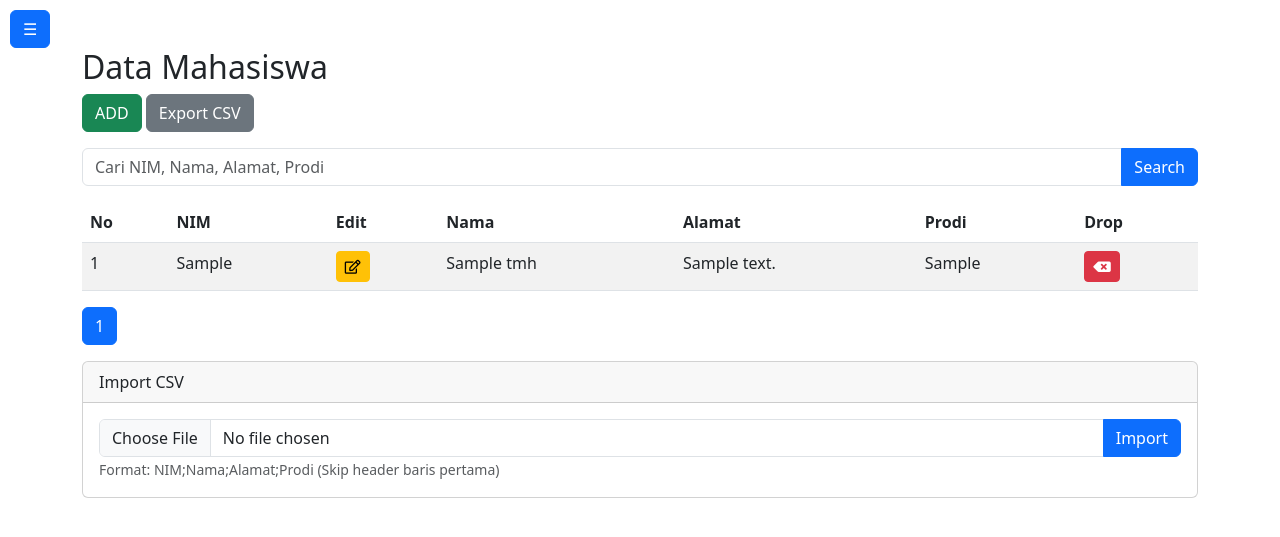
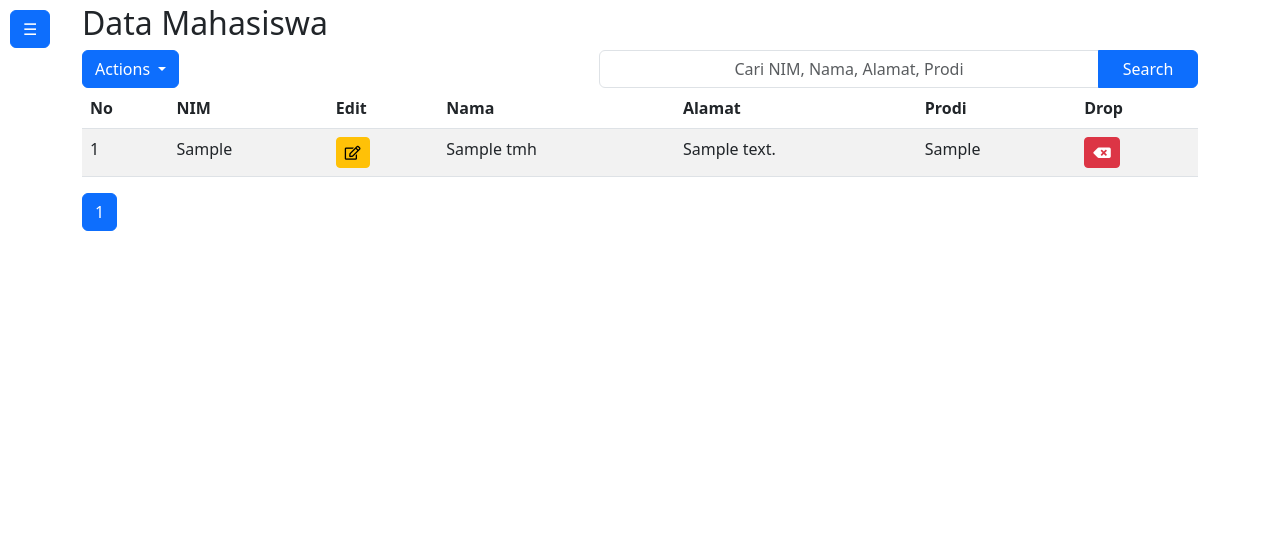
Before and after one commit to darisRanggaPratama/bootstrap-modal-crud, a PHP site: page /bootstrap-right-sidebar4/index.php in a window 1280 px wide. Shown: the top 537 px of the page. Run offline with PHP 8.4, Linux system fonts and the light colour scheme; tables that the repository leaves empty or names only in its code hold one stand-in row (values such as "Sample post").

Commit message:
initial commit

```diff
--- /dev/null
+++ b/bootstrap-right-sidebar4/assets/css/style.css
@@ -0,0 +1,41 @@
+/*Style untuk tombol group dan search*/
+.button-group {
+    display: flex;
+    align-items: center;
+    justify-content: space-between;
+}
+
+.dropdown-menu {
+    margin-top: 10px;
+    padding: 10px;
+    border: 1px solid #ccc;
+    border-radius: 5px;
+    box-shadow: 0 0 10px rgba(0, 0, 0, 0.1);
+}
+
+.dropdown-item {
+    padding: 10px;
+    border-bottom: 1px solid #ccc;
+}
+
+.dropdown-item:last-child {
+    border-bottom: none;
+}
+
+.input-group {
+    display: flex;
+    align-items: center;
+}
+
+.input-group input[type="text"] {
+    width: 500px;
+    text-align: center;
+}
+
+.input-group input[type="text"]:placeholder-shown {
+    text-align: center;
+}
+
+.input-group button[type="submit"] {
+    width: 100px;
+}
--- a/bootstrap-right-sidebar4/includes/header.php
+++ b/bootstrap-right-sidebar4/includes/header.php
@@ -7,5 +7,6 @@
     <link rel="stylesheet" href="https://cdnjs.cloudflare.com/ajax/libs/font-awesome/5.15.4/css/all.min.css">
     <link href="https://cdn.jsdelivr.net/npm/bootstrap@5.3.0/dist/css/bootstrap.min.css" rel="stylesheet">
     <link rel="stylesheet" href="assets/css/sidebar.css">
+    <link rel="stylesheet" href="assets/css/style.css">
 </head>
 <body>
--- a/bootstrap-right-sidebar4/index.php
+++ b/bootstrap-right-sidebar4/index.php
@@ -5,82 +5,13 @@ $db = new Database();
 $conn = $db->conn;
 
 // Proses Upload CSV
-if ($_SERVER['REQUEST_METHOD'] == 'POST' && isset($_FILES['csv_file'])) {
-    $file = $_FILES['csv_file']['tmp_name'];
-
-    if (($handle = fopen($file, 'r')) !== FALSE) {
-        // Skip header row
-        fgetcsv($handle, 1000, ';');
-
-        // Prepare insert statement
-        $stmt = $conn->prepare("INSERT INTO tmhs (nim, nama, alamat, prodi) VALUES (?, ?, ?, ?)");
-
-        $successCount = 0;
-        $errorCount = 0;
-
-        while (($data = fgetcsv($handle, 1000, ';')) !== FALSE) {
-            try {
-                // Pastikan data memiliki 4 kolom
-                if (count($data) >= 4) {
-                    $nim = trim($data[0]);
-                    $nama = trim($data[1]);
-                    $alamat = trim($data[2]);
-                    $prodi = trim($data[3]);
-
-                    // Cek apakah NIM sudah ada
-                    $checkStmt = $conn->prepare("SELECT COUNT(*) FROM tmhs WHERE nim = ?");
-                    $checkStmt->execute([$nim]);
-
-                    if ($checkStmt->fetchColumn() == 0) {
-                        $stmt->execute([$nim, $nama, $alamat, $prodi]);
-                        $successCount++;
-                    } else {
-                        $errorCount++;
-                    }
-                }
-            } catch(PDOException $e) {
-                $errorCount++;
-            }
-        }
-
-        fclose($handle);
-
-        $uploadMessage = "Upload selesai. Berhasil: $successCount, Gagal: $errorCount";
-    }
-}
+include 'pages/csv_upload.php';
 
 // Proses Download CSV
-if (isset($_GET['download']) && $_GET['download'] == 'csv') {
-    // Fetch all data
-    $stmt = $conn->query("SELECT nim, nama, alamat, prodi FROM tmhs");
-    $mahasiswa = $stmt->fetchAll(PDO::FETCH_ASSOC);
-
-    // Nama file
-    $filename = "mahasiswa_" . date('Ymd_His') . ".csv";
-
-    // Headers untuk download file
-    header('Content-Type: text/csv');
-    header('Content-Disposition: attachment; filename="' . $filename . '"');
-    header('Pragma: no-cache');
-    header('Expires: 0');
-
-    // Buka output stream
-    $fp = fopen('php://output', 'w');
-
-    // Tulis header
-    fputcsv($fp, ['NIM', 'Nama', 'Alamat', 'Prodi'], ';');
-
-    // Tulis data
-    foreach ($mahasiswa as $mhs) {
-        fputcsv($fp, $mhs, ';');
-    }
-
-    fclose($fp);
-    exit();
-}
+include 'pages/csv_download.php';
 
 // Pagination
-$limit = 10;
+$limit = 15;
 $page = isset($_GET['page']) ? $_GET['page'] : 1;
 $start = ($page - 1) * $limit;
 
@@ -107,25 +38,42 @@ $no = 1;
 include 'includes/header.php';
 ?>
 
-<div class="container mt-5">
+<div class="container mt-1">
     <h2>Data Mahasiswa</h2>
-    <!-- Download CSV Button -->
-    <div class="mb-3">
-        <a href="pages/create.php" class="btn btn-success">ADD</a>
-        <a href="?download=csv" class="btn btn-secondary">Export CSV</a>
+    <!-- Dropdown Button -->
+    <div class="button-group">
+        <div class="col-md-1 text-md-end mt-3 mt-md-0">
+            <div class="dropdown">
+                <button class="btn btn-primary dropdown-toggle me-2" type="button" id="dropdownMenuButton"
+                        data-bs-toggle="dropdown" aria-expanded="false">
+                    Actions
+                </button>
+                <ul class="dropdown-menu" aria-labelledby="dropdownMenuButton">
+                    <li>
+                        <a class="dropdown-item" href="pages/create.php">ADD</a></li>
+                    <li>
+                        <a class="dropdown-item" href="?download=csv">Export CSV</a></li>
+                    <li>
+                        <a class="dropdown-item" href="#" data-bs-toggle="modal" data-bs-target="#importCSVModal">Import CSV</a></li>
+                </ul>
+            </div>
         </div>
 
         <!-- Search Form -->
-    <form method="GET" class="mb-3">
+        <form method="GET">
             <div class="input-group">
-            <input type="text" name="search" class="form-control" placeholder="Cari NIM, Nama, Alamat, Prodi" value="<?= htmlspecialchars($search) ?>">
+                <input type="text" name="search" class="form-control" placeholder="Cari NIM, Nama, Alamat, Prodi"
+                       value="<?= htmlspecialchars($search) ?>">
                 <button class="btn btn-primary" type="submit">Search</button>
             </div>
         </form>
 
+    </div>
+
     <table class="table table-striped">
         <thead>
-            <tr><th>No</th>
+        <tr>
+            <th>No</th>
             <th>NIM</th>
             <th>Edit</th>
             <th>Nama</th>
@@ -135,16 +83,19 @@ include 'includes/header.php';
         </tr>
         </thead>
         <tbody>
-            <?php foreach($mahasiswa as $mhs): ?>
+        <?php foreach ($mahasiswa as $mhs): ?>
             <tr>
                 <td><?= $no++ ?></td>
                 <td><?= $mhs['nim'] ?></td>
-                <td><a href="pages/update.php?id=<?= $mhs['id_mhs'] ?>" class="btn btn-warning btn-sm"><i class="far fa-edit"></i></a></td>
+                <td><a href="pages/update.php?id=<?= $mhs['id_mhs'] ?>" class="btn btn-warning btn-sm"><i
+                                class="far fa-edit"></i></a>
+                </td>
                 <td><?= $mhs['nama'] ?></td>
                 <td><?= $mhs['alamat'] ?></td>
                 <td><?= $mhs['prodi'] ?></td>
                 <td>
-                    <a href="pages/delete.php?id=<?= $mhs['id_mhs'] ?>" class="btn btn-danger btn-sm" onclick="return confirm('Yakin hapus?')"><i class="fas fa-backspace"></i></a>
+                    <a href="pages/delete.php?id=<?= $mhs['id_mhs'] ?>" class="btn btn-danger btn-sm"
+                       onclick="return confirm('Yakin hapus?')"><i class="fas fa-backspace"></i></a>
                 </td>
             </tr>
         <?php endforeach; ?>
@@ -154,20 +105,24 @@ include 'includes/header.php';
     <!-- Pagination -->
     <nav>
         <ul class="pagination">
-            <?php for($i = 1; $i <= $totalPages; $i++): ?>
+            <?php for ($i = 1; $i <= $totalPages; $i++): ?>
                 <li class="page-item <?= ($page == $i) ? 'active' : '' ?>">
                     <a class="page-link" href="?page=<?= $i ?>&search=<?= $search ?>"><?= $i ?></a>
                 </li>
             <?php endfor; ?>
         </ul>
     </nav>
+</div>
 
-    <!-- Upload CSV Form -->
-    <div class="card mb-3">
-        <div class="card-header">
-            Import CSV
+<!-- Import CSV Modal -->
+<div class="modal fade" id="importCSVModal" tabindex="-1" aria-labelledby="importCSVModalLabel" aria-hidden="true">
+    <div class="modal-dialog">
+        <div class="modal-content">
+            <div class="modal-header">
+                <h5 class="modal-title" id="importCSVModalLabel">Import CSV</h5>
+                <button type="button" class="btn-close" data-bs-dismiss="modal" aria-label="Close"></button>
             </div>
-        <div class="card-body">
+            <div class="modal-body">
                 <form method="POST" enctype="multipart/form-data">
                     <div class="input-group">
                         <input type="file" name="csv_file" class="form-control" accept=".csv" required>
@@ -175,9 +130,10 @@ include 'includes/header.php';
                     </div>
                     <small class="text-muted">Format: NIM;Nama;Alamat;Prodi (Skip header baris pertama)</small>
                 </form>
-            <?php if(isset($uploadMessage)): ?>
+                <?php if (isset($uploadMessage)): ?>
                     <div class="alert alert-info mt-2"><?= $uploadMessage ?></div>
                 <?php endif; ?>
+            </div>
         </div>
     </div>
 </div>
--- /dev/null
+++ b/bootstrap-right-sidebar4/pages/csv_download.php
@@ -0,0 +1,33 @@
+<?php
+// Proses Download CSV
+$db = new Database();
+$conn = $db->conn;
+if (isset($_GET['download']) && $_GET['download'] == 'csv') {
+    // Fetch all data
+    $stmt = $conn->query("SELECT nim, nama, alamat, prodi FROM tmhs");
+    $mahasiswa = $stmt->fetchAll(PDO::FETCH_ASSOC);
+
+    // Nama file
+    $filename = "mahasiswa_" . date('Ymd_His') . ".csv";
+
+    // Headers untuk download file
+    header('Content-Type: text/csv');
+    header('Content-Disposition: attachment; filename="' . $filename . '"');
+    header('Pragma: no-cache');
+    header('Expires: 0');
+
+    // Buka output stream
+    $fp = fopen('php://output', 'w');
+
+    // Tulis header
+    fputcsv($fp, ['NIM', 'Nama', 'Alamat', 'Prodi'], ';');
+
+    // Tulis data
+    foreach ($mahasiswa as $mhs) {
+        fputcsv($fp, $mhs, ';');
+    }
+
+    fclose($fp);
+    exit();
+}
+?>
```
Also changed, not shown: bootstrap-right-sidebar4/pages/csv_upload.php (added, +49 -0 lines), 3 other files. Lines whose indentation alone changed are shown as unchanged.
